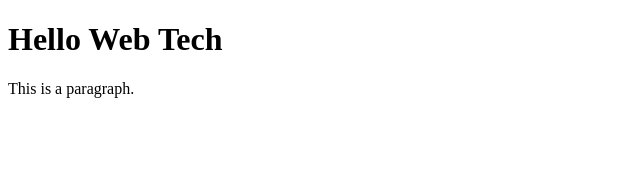
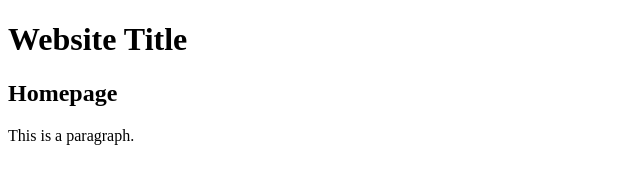
Before and after one commit to dom-exe/dom-exe.github.io, a plain HTML site: page index.html in a window 1280 px wide. Shown: the whole page, without its empty margins (0-640 px from the left). Drawn offline with Linux system fonts and the light colour scheme.

Commit message:
Update index.html

```diff
--- a/index.html
+++ b/index.html
@@ -2,13 +2,16 @@
 <html>
     <head>
         <title>
-            SET08101 - Web Tech
+            Car Customisation
         </title>
     </head>
     <body>
         <h1>
-            Hello Web Tech
+            Website Title
         </h1>
+        <h2>
+            Homepage
+        </h2>
         <p>
             This is a paragraph.
         </p>
```
